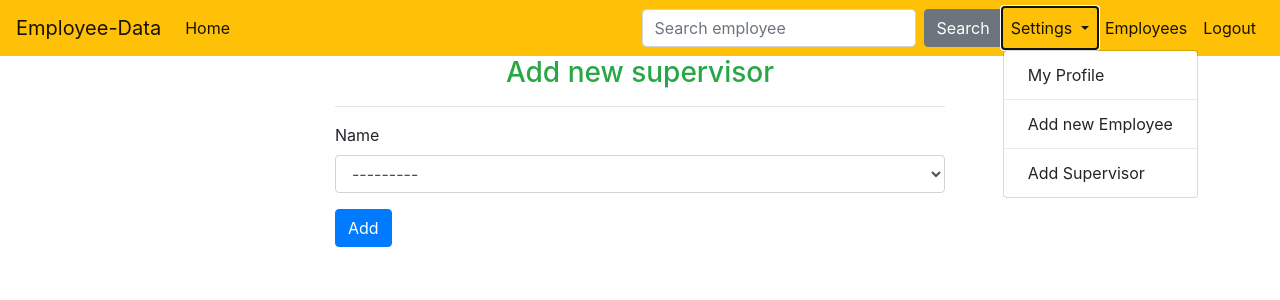
After one commit to ngetichnicholas/Employee-Data-App, a Django app: page /add_supervisor in a window 1280 px wide, after a click on "Settings". The commit adds this page. Shown: the top 300 px of the page. Run offline with Django 3.2, Linux system fonts and the light colour scheme; the visitor is signed in with stand-in values (Sample User, id 1); data that the repository does not hold is empty; some libraries are stand-ins or nearby versions.

Commit message:
Update app

```diff
--- a/employee_data/settings.py
+++ b/employee_data/settings.py
@@ -91,7 +91,7 @@ WSGI_APPLICATION = 'employee_data.wsgi.application'
 
 DATABASES = {
     'default': {
-        'ENGINE': 'django.db.backends.mysql',
+        'ENGINE': 'django.db.backends.postgresql',
         'NAME': config('DB_NAME'),
         'USER': config('DB_USER'),
         'PASSWORD': config('DB_PASSWORD'),
--- a/employee_data_app/forms.py
+++ b/employee_data_app/forms.py
@@ -31,3 +31,8 @@ class EmployeeForm(forms.ModelForm):
             'graduation_date': widgets.DateInput(attrs={'type': 'date'}),
             'employment_date': widgets.DateInput(attrs={'type': 'date'}),
         }
+
+class SupervisorForm(forms.ModelForm):
+  class Meta:
+    model = Supervisor
+    fields = '__all__'
--- a/employee_data_app/models.py
+++ b/employee_data_app/models.py
@@ -38,7 +38,7 @@ class Employee(models.Model):
         return f"{self.first_name} {self.middle_name}"
 
 class Supervisor(models.Model):
-    employee_id = models.ForeignKey(Employee,on_delete=CASCADE)
+    name = models.OneToOneField(Employee,blank=True,on_delete=CASCADE)
 
     def save_supervisor(self):
         self.save()
@@ -47,4 +47,4 @@ class Supervisor(models.Model):
         self.delete()
 
     def __str__(self):
-        return f"{self.employee_id.first_name} {self.employee_id.middle_name}"
+        return f"{self.name.first_name} {self.name.middle_name}"
--- /dev/null
+++ b/employee_data_app/templates/add_supervisor.html
@@ -0,0 +1,21 @@
+{% extends "base.html" %}
+{% load bootstrap4 %}
+{% load static %}
+{% block content %}
+<div class="container-fluid">
+    <div class="row">
+        <div class="col-md-3"></div>
+        <div class="col-md-6">
+            <h3 class="text-center text-success">Add new supervisor</h3>
+            <hr>
+            <form class="forms" action="" method="POST" enctype="multipart/form-data">
+                {% csrf_token %}
+                {% bootstrap_form add_supervisor_form %}
+                <input type="submit" class="btn btn-primary" value="Add">
+            </form>
+        </div>
+        <div class="col-md-3"></div>
+    </div>
+</div>
+{{ form.media }}
+{% endblock %}
--- a/employee_data_app/templates/employees/employee_page.html
+++ b/employee_data_app/templates/employees/employee_page.html
@@ -55,7 +55,11 @@
         </tr>
         <tr>
           <th>Supervisors</th>
-          <td>{{employee.supervisors}}</td>
+          <td>
+            {% for supervisor_object in employee.supervisors.all %}
+            {{supervisor_object.name.first_name}} {{supervisor_object.name.middle_name}} <br>
+            {% endfor %}
+          </td>
         </tr>
         <tr>
 
--- a/employee_data_app/templates/navbar.html
+++ b/employee_data_app/templates/navbar.html
@@ -17,6 +17,22 @@
     </form>
     <ul class="navbar-nav">
       {% if request.user.is_authenticated %}
+      <li class="nav-item dropdown active">
+        <a class="nav-link dropdown-toggle" href="#" id="navbarDropdown" role="button" data-toggle="dropdown"
+          aria-haspopup="true" aria-expanded="false">
+          Settings
+        </a>
+        <div class="dropdown-menu" aria-labelledby="navbarDropdown">
+          <a class="dropdown-item" href="{% url 'profile' %}">My Profile</a>
+          <div class="dropdown-divider"></div>
+          <a class="dropdown-item" href="{% url 'add_employee' %}">Add new Employee</a>
+          <div class="dropdown-divider"></div>
+          <a class="dropdown-item" href="{% url 'add_supervisor' %}">Add Supervisor</a>
+        </div>
+      </li>
+      <li class="nav-item active">
+        <a class="nav-link" href="{% url 'employees' %}"><span class="lower"> Employees</span></a>
+      </li>
       <li class="nav-item active">
         <a class="nav-link" href="{% url 'logout' %}"><span class="lower"> Logout</span></a>
       </li>
--- a/employee_data_app/urls.py
+++ b/employee_data_app/urls.py
@@ -13,6 +13,7 @@ urlpatterns = [
     path('update_profile/',app_views.update_profile,name='update_profile'),
 
     path('add_employee',app_views.add_employee,name='add_employee'),
+    path('add_supervisor',app_views.add_supervisor,name='add_supervisor'),
     path('employees', app_views.employees,name='employees'),
     path('update_employee/<int:employee_id>', app_views.update_employee,name='update_employee'),
     path('delete_employee/<int:employee_id>', app_views.delete_employee,name='delete_employee'),
--- a/employee_data_app/views.py
+++ b/employee_data_app/views.py
@@ -75,6 +75,21 @@ def add_employee(request):
   return render(request, 'employees/add_employee.html',{'add_employee_form':add_employee_form})
 
 @login_required
+def add_supervisor(request):
+  if request.method == 'POST':
+    add_supervisor_form = SupervisorForm(request.POST,request.FILES)
+    if add_supervisor_form.is_valid():
+      supervisor = add_supervisor_form.save(commit=False)
+      supervisor.save()
+      messages.success(request, f'New supervisor added!')
+      return redirect('index')
+
+  else:
+    add_supervisor_form = SupervisorForm()
+
+  return render(request, 'add_supervisor.html',{'add_supervisor_form':add_supervisor_form})
+
+@login_required
 def employees(request):
   employees = Employee.objects.all().order_by('-employee_code')
   return render(request,'employees/employees.html',{'employees':employees})
@@ -88,6 +103,8 @@ def employee_details(request,employee_id):
 @login_required
 def update_employee(request, employee_id):
   employee = Employee.objects.get(pk=employee_id)
+  print(employee.supervisors)
+
   if request.method == 'POST':
     update_employee_form = EmployeeForm(request.POST,request.FILES, instance=employee)
     if update_employee_form.is_valid():
```
Also changed, not shown: employee_data_app/templates/profile/profile.html (added, +43 -0 lines), employee_data_app/templates/profile/update.html (added, +25 -0 lines), employee_data_app/migrations/0001_initial.py, employee_data_app/migrations/0002_auto_20211016_0957.py (deleted), employee_data_app/migrations/0002_rename_supervisor_supervisor_name.py (added).
